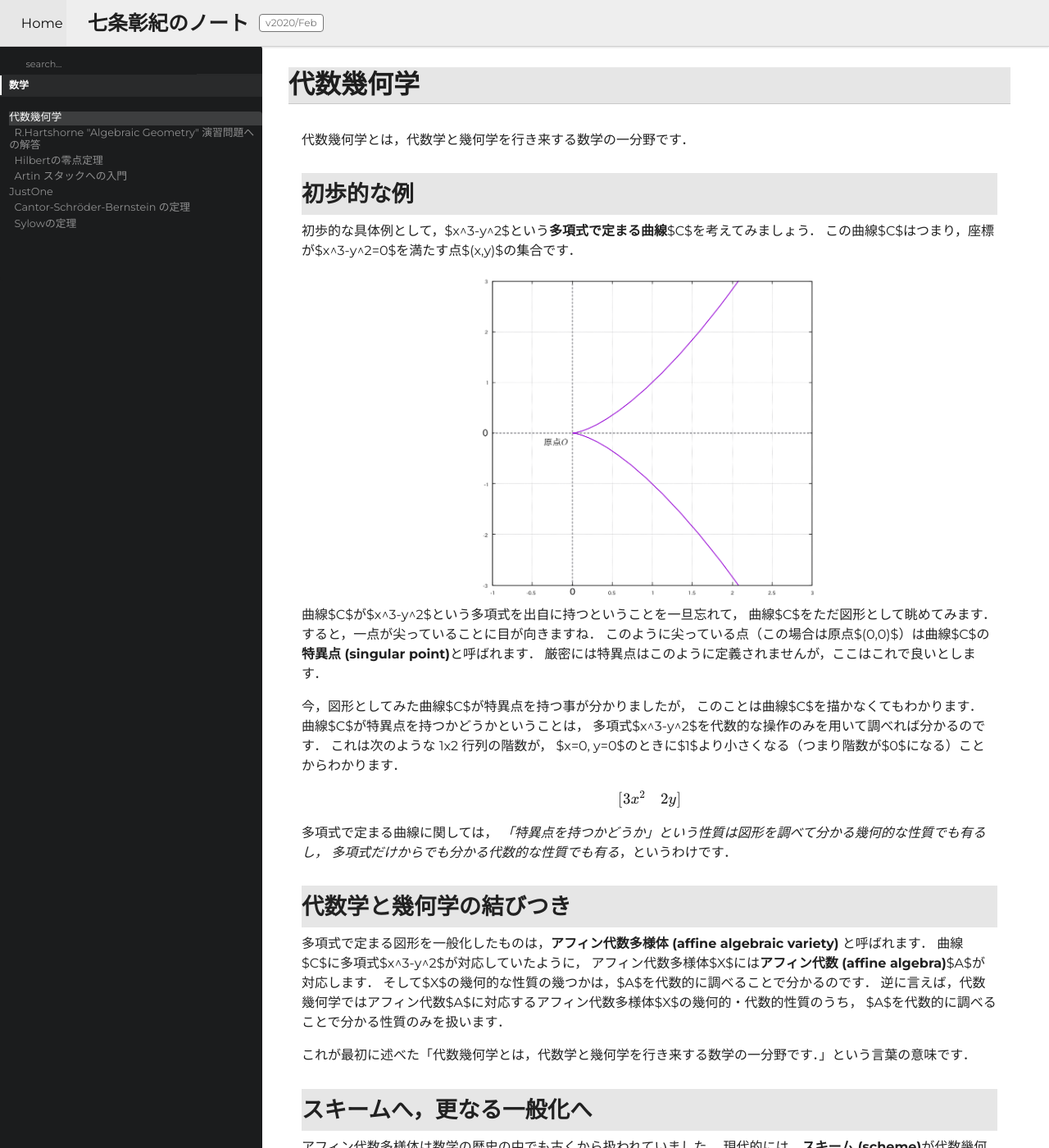
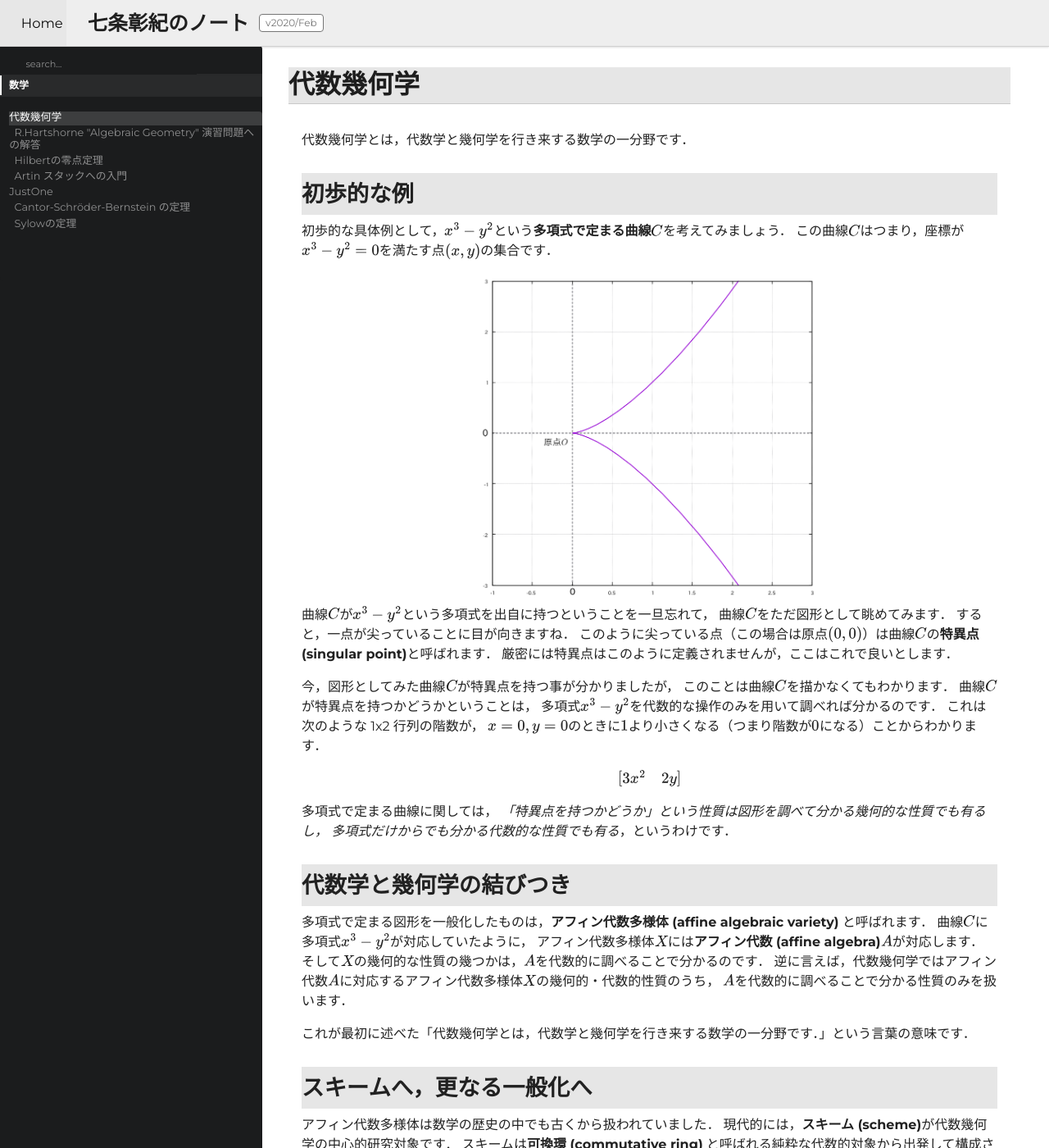
Before and after one commit to shitijyou-a/shitijyou-a.github.io, a Jekyll site: the page built from _math/alg-geo.md, in a window 1280 px wide and 1400 px high. Shown: the whole window at 82% size. Built offline with Jekyll 4.4.1, drawn with Linux system fonts in a browser that asks for light colours; formulas are drawn with MathJax 3; part of the change alters nothing that is shown; some of the changed text lies outside the part shown.

Commit message:
MathJaxの表示が出来ていなかったので修正，custom-head.htmlを作った

```diff
--- /dev/null
+++ b/_includes/elements/custom-head.html
@@ -0,0 +1,14 @@
+<meta name="google-site-verification" content="mVpn4F1IJLzd1b4W-rjiXFFDfDLiIdO-B6tkrHQaWdw" />
+
+<!-- see https://oku.edu.mie-u.ac.jp/~okumura/javascript/mathjax.html for MathJax settings -->
+<script>
+MathJax = {
+  chtml: {
+    matchFontHeight: false
+  },
+  tex: {
+    inlineMath: [['$', '$']]
+  }
+};
+</script>
+<script id="MathJax-script" async src="https://cdn.jsdelivr.net/npm/mathjax@3/es5/tex-svg.js"></script>
--- a/_includes/elements/mathjax_config.js
+++ /dev/null
@@ -1,10 +0,0 @@
-$(function() {
-    MathJax.Hub.Config({
-        showProcessingMessages: false,
-        "HTML-CSS": { availableFonts: [], webFont: "NEO-Eular" },
-        tex2jax: {
-            inlineMath: [['$','$'],['\\(','\\)']],
-            displayMath: [ ["\\[","\\]"] ]
-        }
-    });
-});
--- a/_includes/elements/mathjaxjs.html
+++ /dev/null
@@ -1,4 +0,0 @@
-<script type="text/x-mathjax-config">
-{% include elements/mathjax_config.js %}
-</script>
-<script type="text/javascript" src="http://cdn.mathjax.org/mathjax/latest/MathJax.js?config=TeX-AMS-MML_HTMLorMML"></script>
--- a/_layouts/base.html
+++ b/_layouts/base.html
@@ -17,7 +17,8 @@ layout: compress
 </script>
 <script src="{{ site.baseurl }}/assets/site.js"></script>
 <link rel="icon" href="{{ site.baseurl }}/favicon.png">
-<meta name="google-site-verification" content="mVpn4F1IJLzd1b4W-rjiXFFDfDLiIdO-B6tkrHQaWdw" />
+
+{% include elements/custom-head.html %}
 </head>
 
 <body>
--- a/_layouts/page.html
+++ b/_layouts/page.html
@@ -25,9 +25,6 @@ theme_url: https://github.com/pixeldroid/programming-pages
 </div>
 </div>
 </div>
-
-<!-- Enable to use MathJax -->
-{% include elements/mathjaxjs.html %}
 
 <!-- main contents -->
 <div id="page-container">
```
